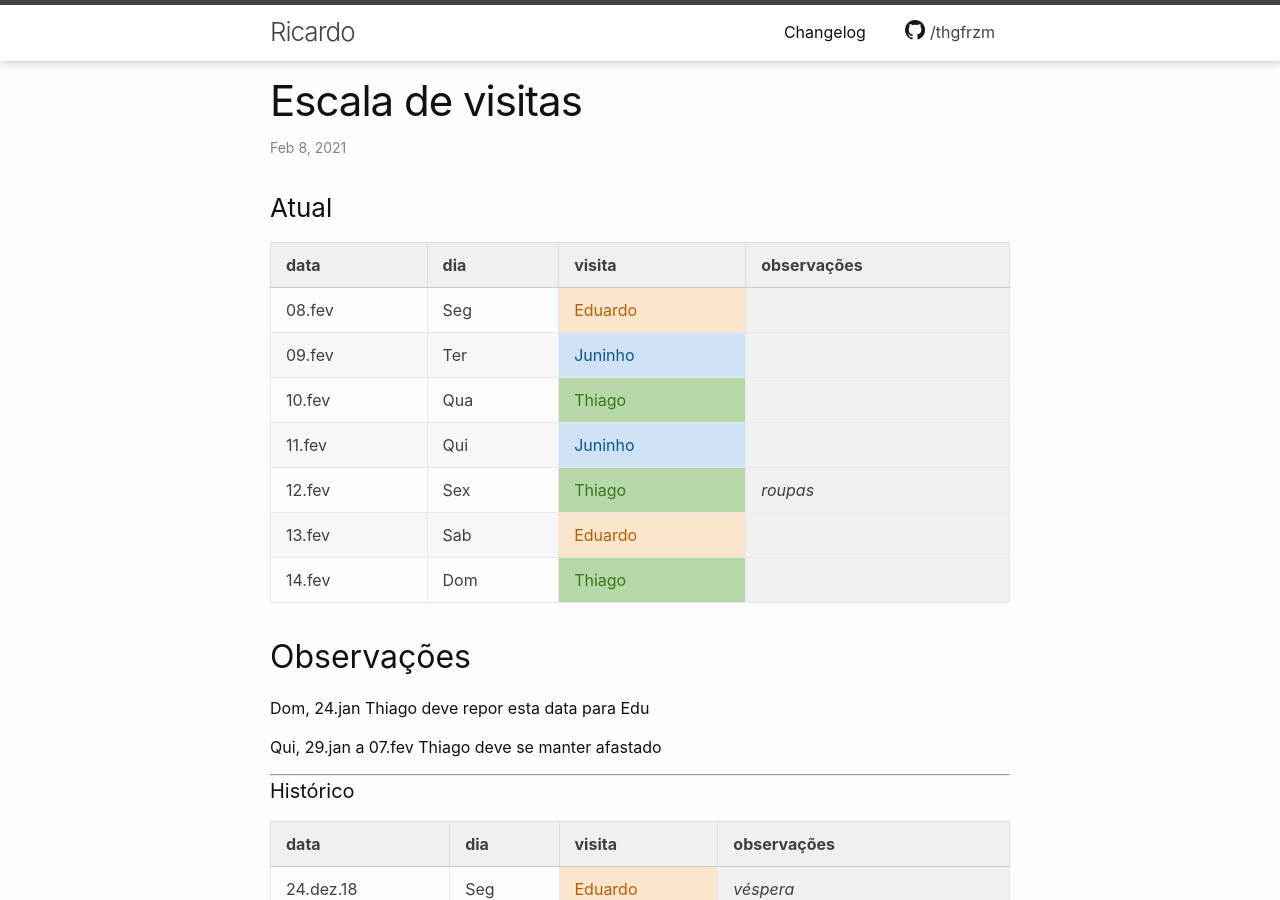
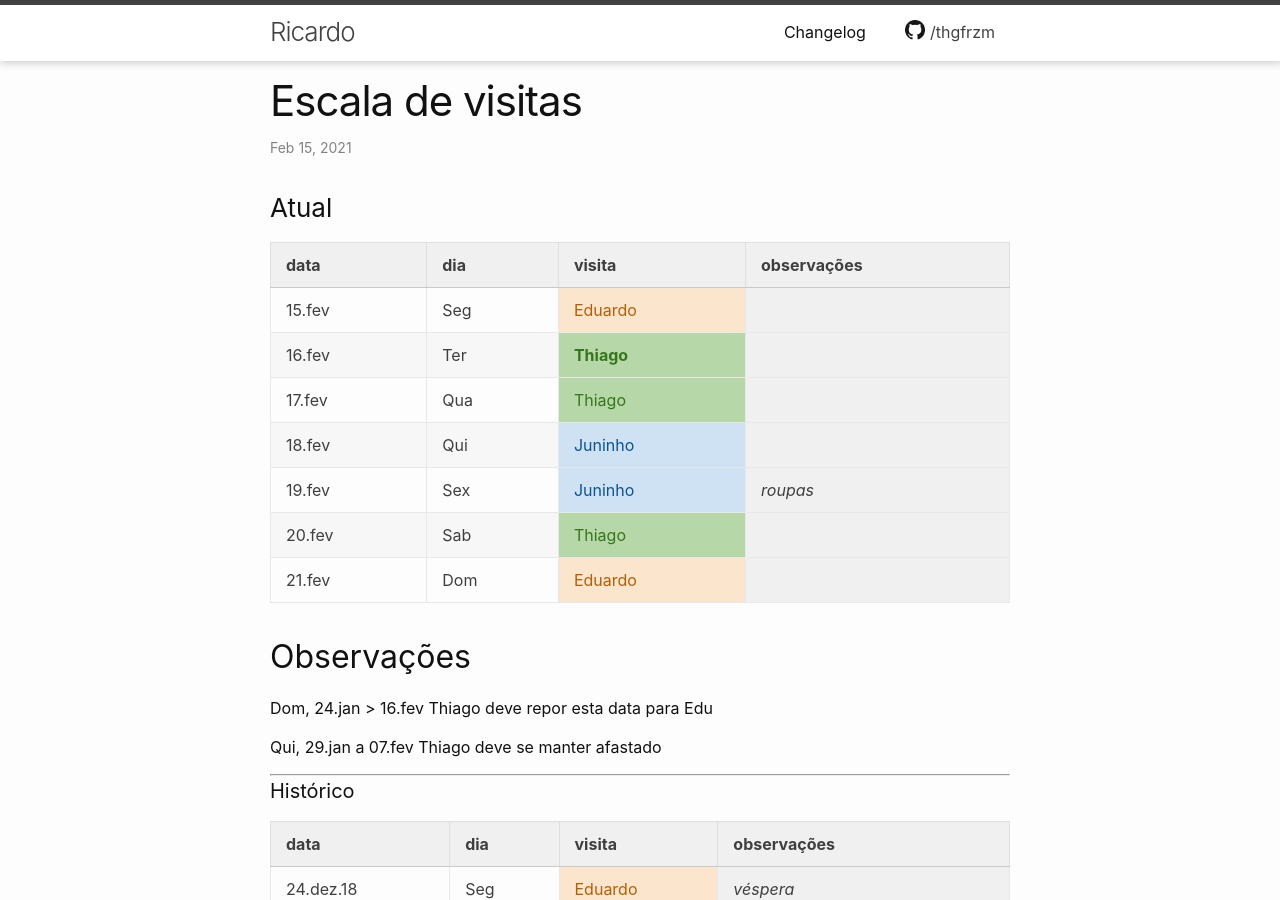
Before and after one commit to thgfrzm/ricardo, a Jekyll site: the page built from _posts/2018-12-23-escala-visitas.markdown, in a window 1280 px wide and 900 px high. Built offline with Jekyll 4.4.1, drawn with Linux system fonts in a browser that asks for light colours; some of the changed text lies outside the part shown.

Commit message:
Update 2018-12-23-escala-visitas.markdown

```diff
--- a/_posts/2018-12-23-escala-visitas.markdown
+++ b/_posts/2018-12-23-escala-visitas.markdown
@@ -1,7 +1,7 @@
 ---
 layout: post
 title:  "Escala de visitas"
-date:   2021-02-08 18:50:00 -0300
+date:   2021-02-15 18:50:00 -0300
 categories: agenda
 ---
 <!--
@@ -13,19 +13,19 @@ categories: agenda
 
 ### Atual
 
-| data   | dia | visita  | observações |
-| ------ | --- | ------- | ----------- |
-| 08.fev | Seg | Eduardo |             |
-| 09.fev | Ter | Juninho |             |
-| 10.fev | Qua | Thiago  |             |
-| 11.fev | Qui | Juninho |             |
-| 12.fev | Sex | Thiago  | _roupas_    |
-| 13.fev | Sab | Eduardo |             |
-| 14.fev | Dom | Thiago  |             |
+| data   | dia | visita     | observações |
+| ------ | --- | ---------- | ----------- |
+| 15.fev | Seg | Eduardo    |             |
+| 16.fev | Ter | **Thiago** |             |
+| 17.fev | Qua | Thiago     |             |
+| 18.fev | Qui | Juninho    |             |
+| 19.fev | Sex | Juninho    | _roupas_    |
+| 20.fev | Sab | Thiago     |             |
+| 21.fev | Dom | Eduardo    |             |
 
 ## Observações
 
-Dom, 24.jan     Thiago deve repor esta data para Edu
+Dom, 24.jan > 16.fev  Thiago deve repor esta data para Edu
 
 Qui, 29.jan a 07.fev  Thiago deve se manter afastado
 
@@ -813,3 +813,10 @@ Qui, 29.jan a 07.fev  Thiago deve se manter afastado
 | 05.fev    | Sex | Eduardo     | _roupas_            |
 | 06.fev    | Sab | Juninho     |                     |
 | 07.fev    | Dom | Eduardo     |                     |
+| 08.fev    | Seg | Eduardo     |                     |
+| 09.fev    | Ter | Juninho     |                     |
+| 10.fev    | Qua | Thiago      |                     |
+| 11.fev    | Qui | Juninho     |                     |
+| 12.fev    | Sex | Thiago      | _roupas_            |
+| 13.fev    | Sab | Eduardo     |                     |
+| 14.fev    | Dom | Thiago      |                     |
```
